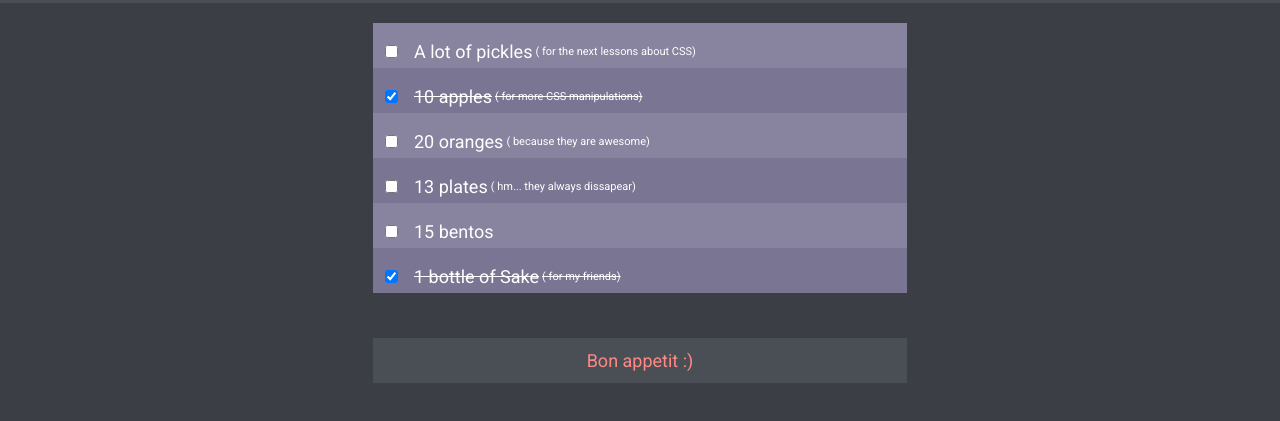
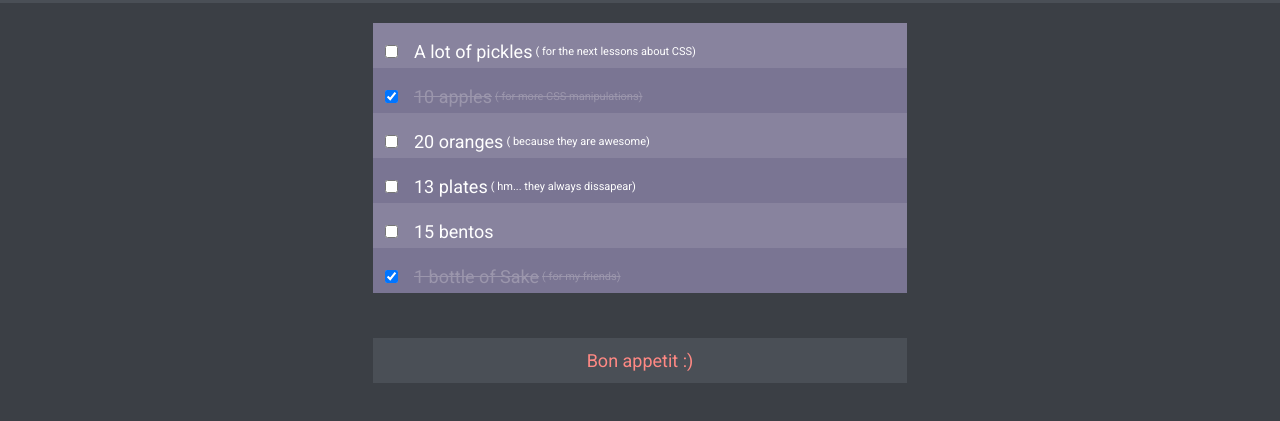
Before and after one commit to olkyrylchuk/homework-7, a plain HTML site: page index.html in a window 1280 px wide. Shown: the part 79-500 px from the top of the page. Drawn offline with Linux system fonts and the light colour scheme.

Commit message:
Changed the color of the strikethrough text

```diff
--- a/main.css
+++ b/main.css
@@ -72,6 +72,12 @@ section .container ul {
 
 input:checked+label {
     text-decoration: line-through;
+    color: #9B96AC;
+}
+
+input:checked+label span {
+    text-decoration: line-through;
+    color: #9B96AC;
 }
 
 p::before {
```
